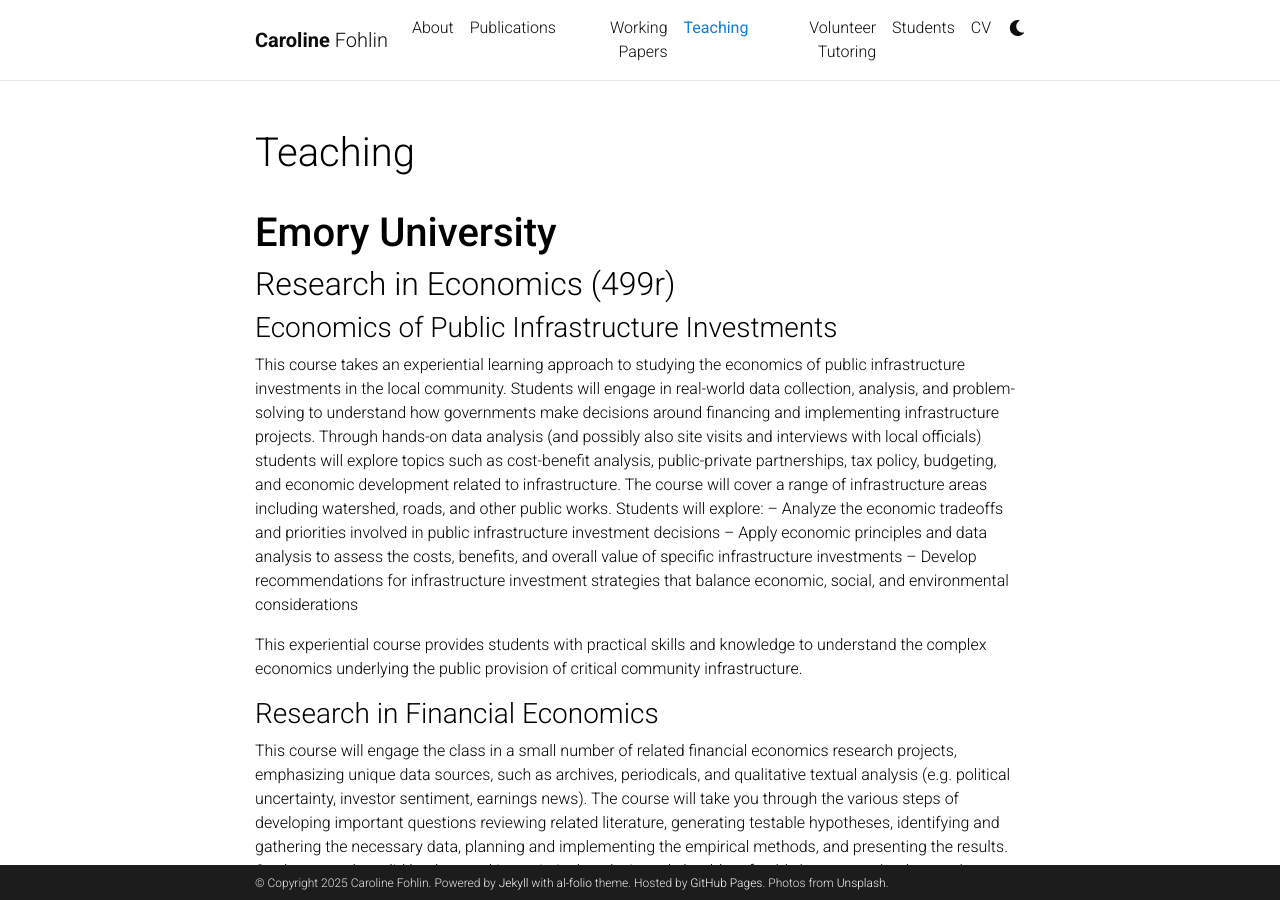
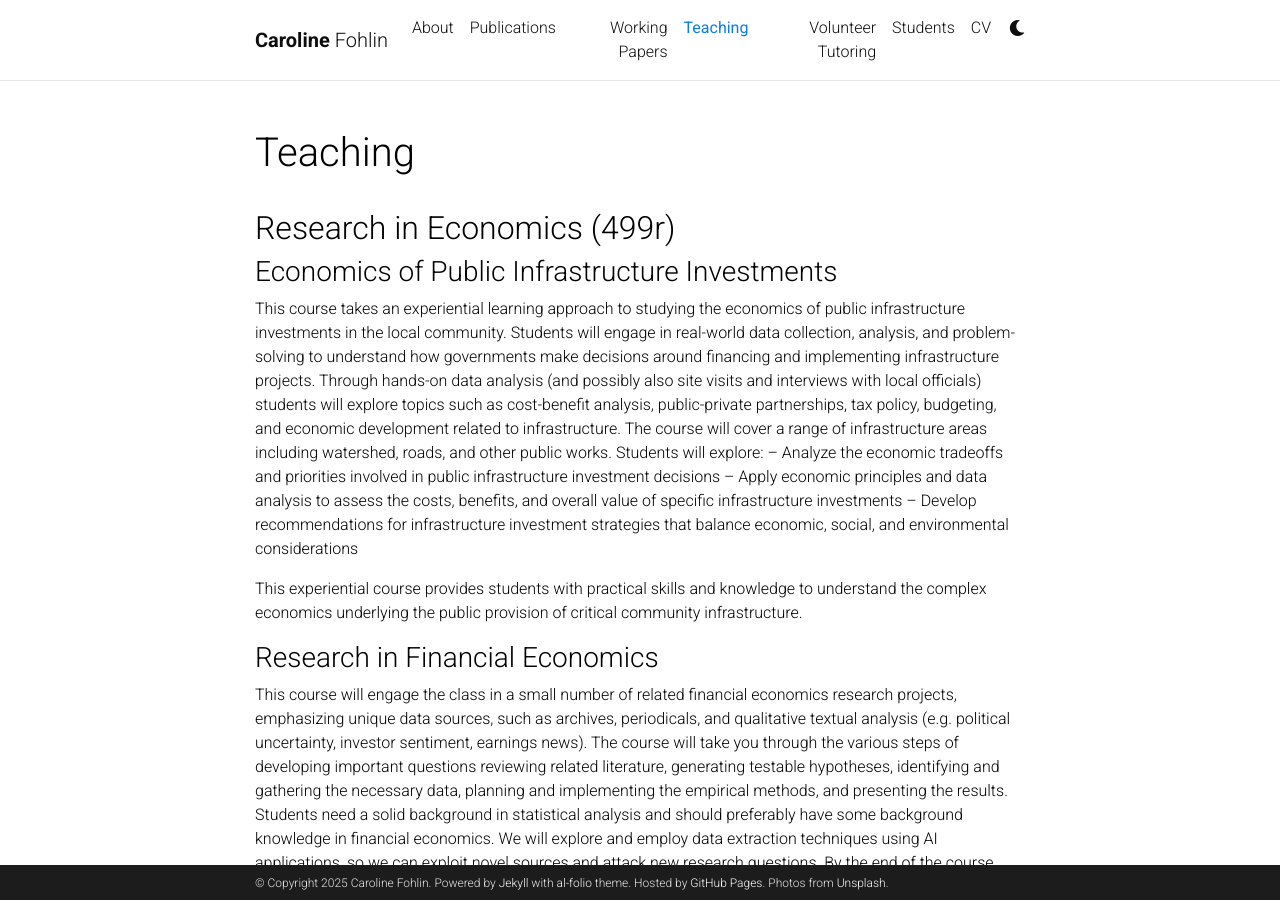
Before and after one commit to caroline-fohlin/caroline-fohlin.github.io, a Jekyll site: the page built from _pages/teaching.md, in a window 1280 px wide and 900 px high. Built offline with Jekyll 4.4.1, drawn with Linux system fonts in a browser that asks for light colours; comment, search, counter and statistics services are not loaded; a style sheet for code colours, icons or effects is not loaded.

Commit message:
remove Emory from teaching

```diff
--- a/_pages/teaching.md
+++ b/_pages/teaching.md
@@ -6,8 +6,6 @@ description:
 nav: true
 nav_order: 4
 ---
-
-# __Emory University__
 
 ## Research in Economics (499r)
 
```
